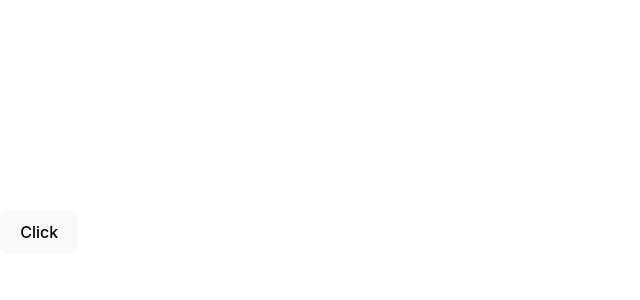
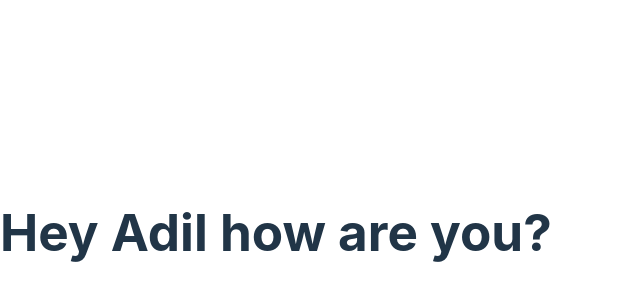
Before and after one commit to sanishkarkee/REACT-2024, a React (Vite) app: page / in a window 1280 px wide. Shown: the part 168-468 px from the top of the page, without its empty margins (0-640 px from the left). Built offline with nearby package versions, Linux system fonts and the light colour scheme.

Commit message:
video 27: conditonal rendering ifElse/&&/ ? :

```diff
--- a/src/App.jsx
+++ b/src/App.jsx
@@ -1,12 +1,39 @@
-import React, { Component } from 'react';
+import { Component } from 'react';
+import Component1 from './Component1';
+import Component2 from './Component2';
 
 class App extends Component {
+  constructor() {
+    super();
+    this.state = {
+      name: 'Adil',
+    };
+  }
   render() {
-    return (
-      <>
-        <h1>This is App.jsx</h1>
-      </>
-    );
+    //------ TYPE 1 : IfElse ------
+    // const name = 'Adil';
+    // if (name == 'Adil') {
+    //   return <Component1 />;
+    // } else {
+    //   return <Component2 />;
+    // }
+    // ----OR----
+    //   const name = 'Adil';
+    //   let data;
+    //   if (name == 'Adil') {
+    //     data = <Component1 />;
+    //   } else {
+    //     data = <Component2 />;
+    //   }
+    //   return <>{data}</>;
+    //------ TYPE 2 : Logical && Operator ------
+    // const name = 'Adil';
+    // return <>{name == 'Adil' && <h1>Hello Adil</h1>}</>;
+    //------ TYPE 3 : Ternary Operator ------
+    const age = 12;
+    // return <>{age >= 18 ? <h1>You can vote</h1> : <h1>You cannot vote</h1>}</>;
+    // Also return components
+    return <>{this.state.name == 'Adil' ? <Component1 /> : <Component2 />}</>;
   }
 }
 
--- a/src/ChildComponent.jsx
+++ /dev/null
@@ -1,29 +0,0 @@
-// import React, { Component } from 'react';
-
-// export default class ChildComponent extends Component {
-//   render() {
-//     return (
-//       <div>
-//         <h1>This is child component</h1>
-//         {/* <button onClick={this.props.callMethod}>Click</button> */}
-
-//         {/* button with parameter */}
-//         <button onClick={() => this.props.callMethod('Adil', 'Ansari')}>
-//           Click
-//         </button>
-//       </div>
-//     );
-//   }
-// }
-
-//---------- Functional component----------
-
-import React from 'react';
-
-export default function ChildComponent(props) {
-  return (
-    <div>
-      <button onClick={() => props.callMethod('Adil', 'Ansari')}>Click</button>
-    </div>
-  );
-}
--- /dev/null
+++ b/src/Component1.jsx
@@ -0,0 +1,11 @@
+import React from 'react';
+
+function Component1() {
+  return (
+    <div>
+      <h1>Hey Adil how are you?</h1>
+    </div>
+  );
+}
+
+export default Component1;
--- /dev/null
+++ b/src/Component2.jsx
@@ -0,0 +1,11 @@
+import React from 'react';
+
+function Component2() {
+  return (
+    <div>
+      <h1>You are not Adil. Who are you?</h1>
+    </div>
+  );
+}
+
+export default Component2;
--- a/src/ParentComponent.jsx
+++ /dev/null
@@ -1,38 +0,0 @@
-// import React, { Component } from 'react';
-// import ChildComponent from './ChildComponent';
-
-// export default class ParentComponent extends Component {
-//   ParentMethod = (childName, surname) => {
-//     alert(
-//       'Hello from parent component. Name is passed from child to parent: ' +
-//         childName +
-//         ' ' +
-//         surname
-//     );
-//   };
-
-//   render() {
-//     return (
-//       <div>
-//         <ChildComponent callMethod={this.ParentMethod} />
-//       </div>
-//     );
-//   }
-// }
-
-//---------- Functional component ----------
-
-import React from 'react';
-import ChildComponent from './ChildComponent';
-
-export default function ParentComponent() {
-  let ParentMethod = (childName, surname) => {
-    alert(`Hello from parent. Name= ${childName} & surname= ${surname}`);
-  };
-
-  return (
-    <div>
-      <ChildComponent callMethod={ParentMethod} />
-    </div>
-  );
-}
--- a/src/main.jsx
+++ b/src/main.jsx
@@ -1,16 +1,16 @@
 import React from 'react';
 import ReactDOM from 'react-dom/client';
-// import App from './App';
+import App from './App';
 import './index.css';
-import ParentComponent from './ParentComponent';
 
 const root = ReactDOM.createRoot(document.getElementById('root'));
 
 root.render(
   <React.StrictMode>
-    <ParentComponent />
+    <App />
   </React.StrictMode>
 );
+
 /*
 Main point to remember (STATE = object):  ( Class component:State / Functional component: Hooks )
 
```
